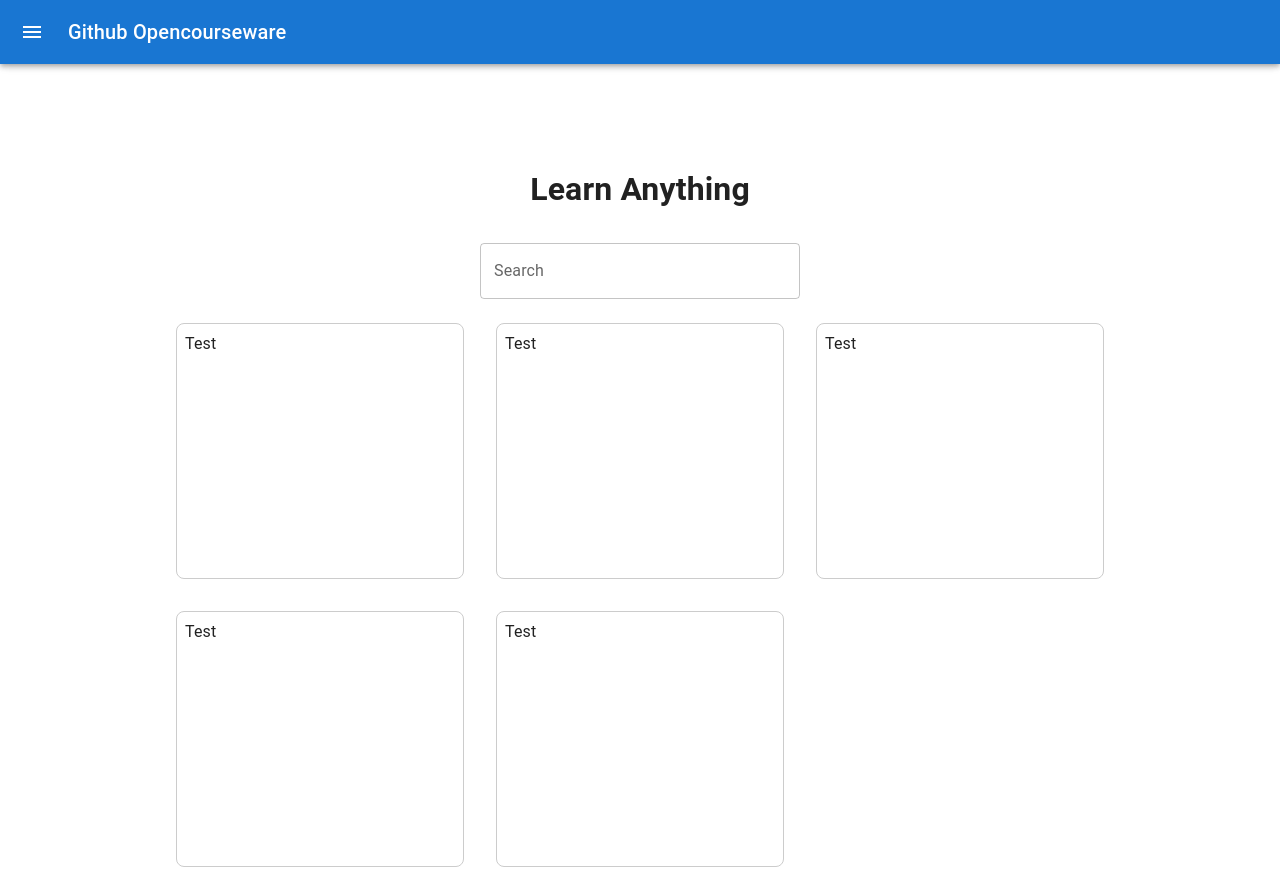
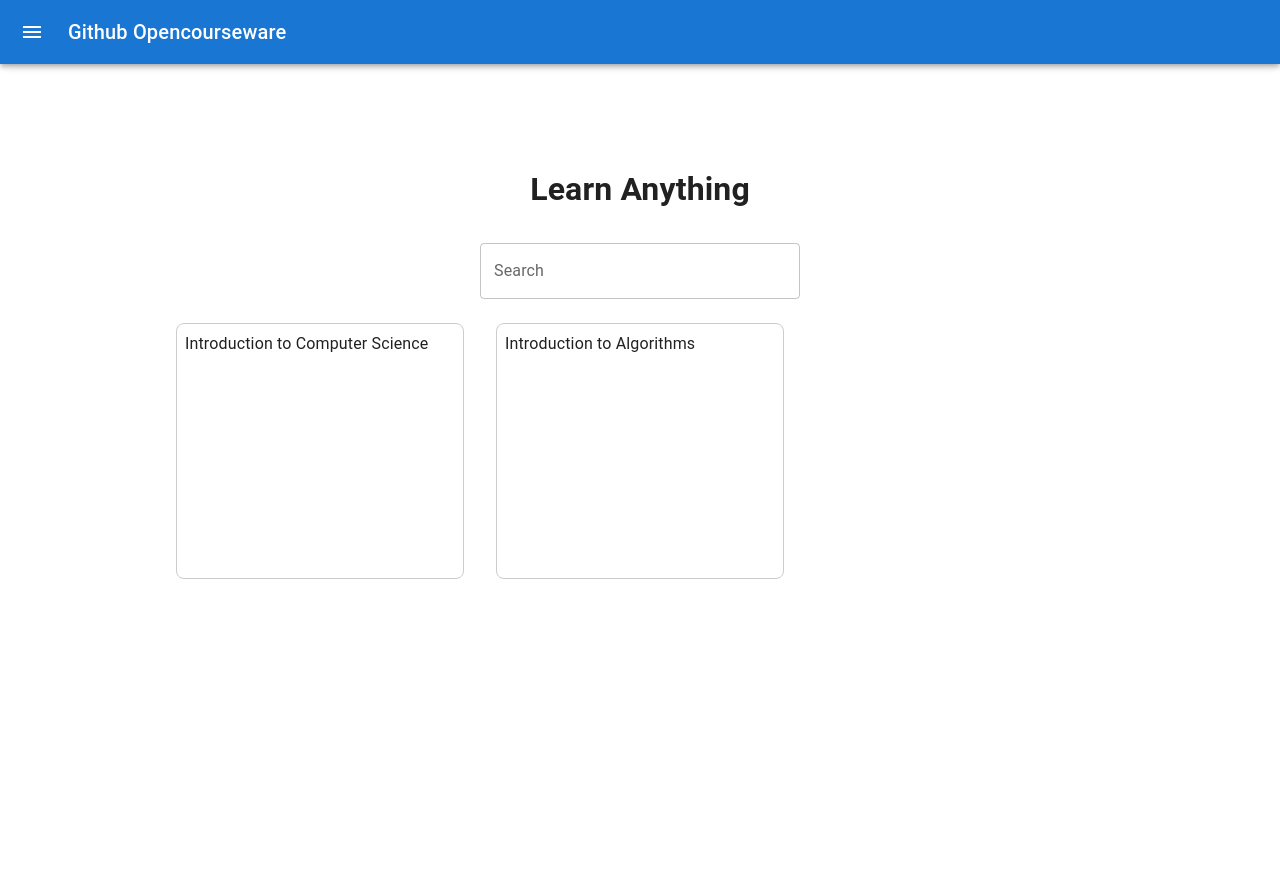
Before and after one commit to myfatemi04/cactus-courseware-frontend, a React (Create React App) app: page /Search in a window 1280 px wide. After the commit the page ends 848 px from the top, so only its background shows below. Built offline with nearby package versions, Linux system fonts and the light colour scheme; the HTML template or start-up script is replaced by a standard one.

Commit message:
searchable tiles

```diff
--- a/src/components/TileGrid.tsx
+++ b/src/components/TileGrid.tsx
@@ -1,13 +1,5 @@
-import { Tile } from "./Tile";
+import { ReactNode } from "react";
 
-export default function TileGrid() {
-  return (
-    <div style={{ textAlign: "left", width: "60rem" }}>
-      <Tile>Test</Tile>
-      <Tile>Test</Tile>
-      <Tile>Test</Tile>
-      <Tile>Test</Tile>
-      <Tile>Test</Tile>
-    </div>
-  );
+export default function TileGrid({ tiles }: { tiles: ReactNode[] }) {
+  return <div style={{ textAlign: "left", width: "60rem" }}>{tiles}</div>;
 }
--- a/src/pages/MainPage.tsx
+++ b/src/pages/MainPage.tsx
@@ -1,11 +1,27 @@
 import TextField from "@mui/material/TextField";
-import React, { useState } from "react";
+import React, { useMemo, useState } from "react";
+import { Tile } from "../components/Tile";
 import TileGrid from "../components/TileGrid";
+import { Course } from "../types";
 
-const courses = {};
+const courses: Course[] = [
+  {
+    title: "Introduction to Computer Science",
+    markdown: "Learn the basics of computer science and programming.",
+  } as Course,
+  {
+    title: "Introduction to Algorithms",
+    markdown: "Learn the basics of algorithms and data structures.",
+  } as Course,
+];
 
 export default function MainPage() {
   const [searchQuery, setSearchQuery] = useState("");
+  const tiles = useMemo(() => {
+    return courses
+      .filter((course) => course.title.toLowerCase().includes(searchQuery))
+      .map((course, index) => <Tile key={index}>{course.title}</Tile>);
+  }, [searchQuery]);
 
   return (
     <div className="App">
@@ -20,7 +36,7 @@ export default function MainPage() {
           onChange={(e) => setSearchQuery(e.target.value)}
         />
       </div>
-      <TileGrid />
+      <TileGrid tiles={tiles} />
     </div>
   );
 }
```
Also changed, not shown: src/types.ts (+9 -1 lines).
